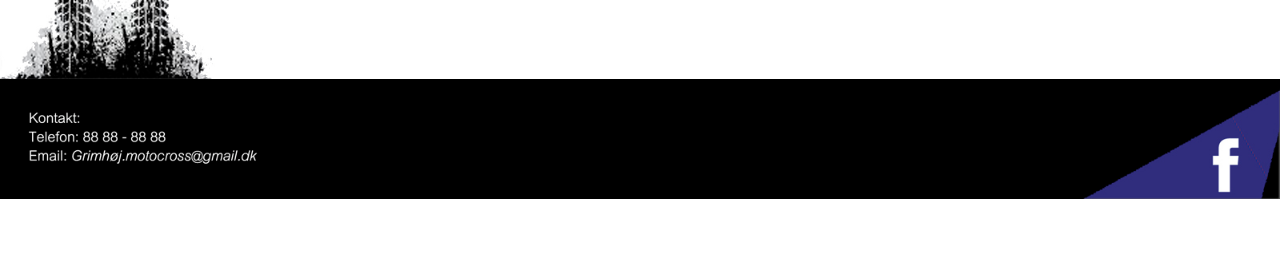
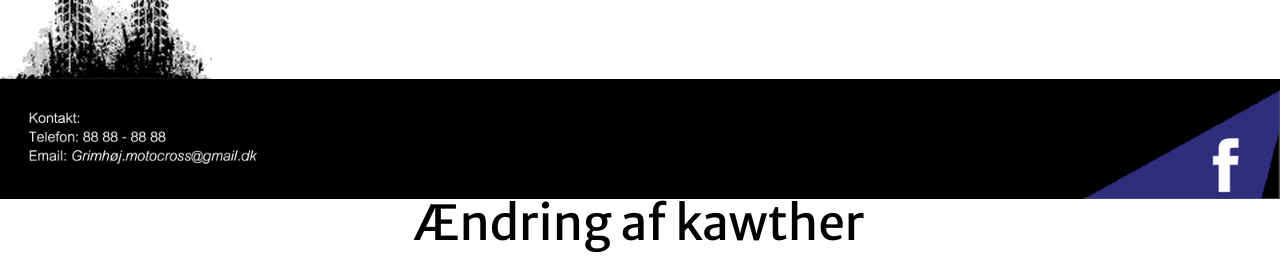
Before and after one commit to thbaek/grimhojmotorcross, a PHP site: page /index.php in a window 1280 px wide. Shown: the part 1738-2015 px from the top of the page. Before the commit the page ends 1937 px from the top, so only its background shows below. Run offline with PHP 8.4, Linux system fonts and the light colour scheme.

```diff
--- a/footer.php
+++ b/footer.php
@@ -4,3 +4,5 @@
 <area shape="rect" coords="1500,101,1900,370" href="https://www.facebook.com/pages/Grimhøj-Motocross-Klub/188563657824722?fref=ts"
 target="_blank" alt="Facebook">
 </map>
+
+<h1>Ændring af kawther<h1>
```
